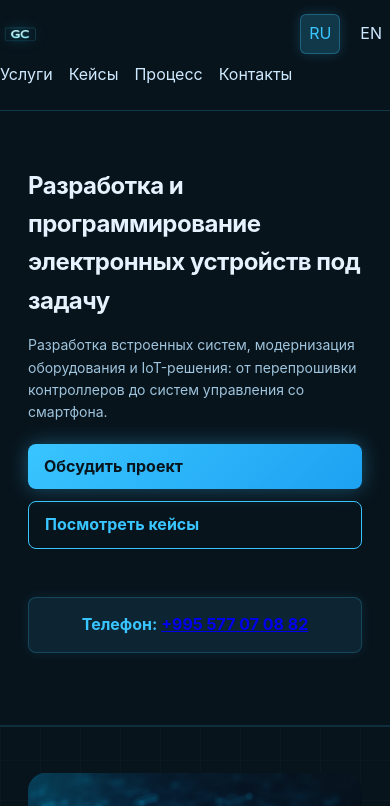
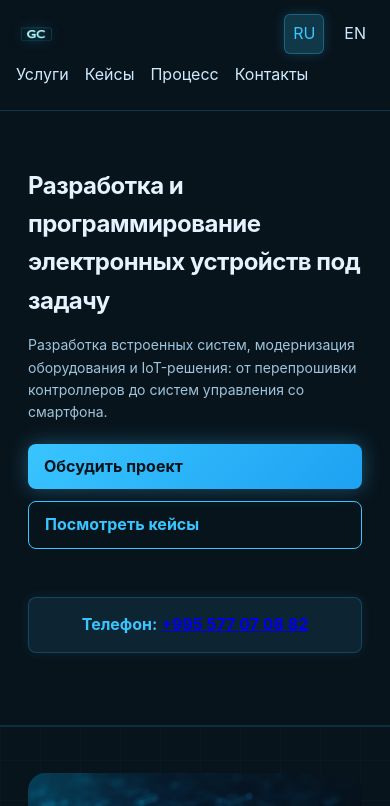
Before and after one commit to katerina-creator/generalcontrollers, a website: page index.html in a window 390 px wide. Shown: the top 806 px of the page. Drawn offline with nearby package versions, Linux system fonts and the light colour scheme.

Commit message:
Header Mobile Fix — Complete

```diff
--- a/assets/css/styles.css
+++ b/assets/css/styles.css
@@ -83,6 +83,7 @@ body::before {
   border-bottom: 1px solid rgba(57, 197, 255, 0.2);
   position: sticky;
   top: 0;
+  padding: 0 16px;
   background: #08141c;
   backdrop-filter: saturate(120%) blur(6px)
 }
@@ -140,13 +141,13 @@ header .logo:hover img {
   justify-content: center;
   align-items: center;
   gap: 24px;
-  white-space: nowrap;
   flex: 1;
 }
 
 .main-nav a {
   color: #cfe9ff;
   text-decoration: none;
+  white-space: nowrap;
   transition: color 200ms ease
 }
 
@@ -662,4 +663,11 @@ header .logo:hover img {
   .contact-grid {
     grid-template-columns: 1fr
   }
+
+  .main-nav {
+    gap: 12px;
+    flex-wrap: wrap;
+    justify-content: center;
+    overflow-x: auto;
+  }
 }
```
Also changed, not shown: RAILWAY_DEPLOYMENT.md (+7 -0 lines).
